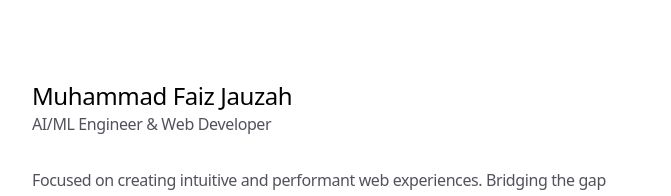
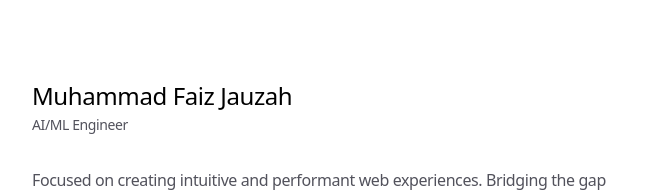
Before and after one commit to faizjauzah/personal-portofolio, a Next.js app: page / in a window 1280 px wide. Shown: the top 196 px of the page, without its empty margins (304-975 px from the left). Built offline with nearby package versions, Linux system fonts and the light colour scheme.

Commit message:
fix: add text-loop to title

```diff
--- a/app/header.tsx
+++ b/app/header.tsx
@@ -1,5 +1,5 @@
 'use client'
-import { TextEffect } from '@/components/ui/text-effect'
+import { TextLoop } from '@/components/ui/text-loop'
 import Link from 'next/link'
 
 export function Header() {
@@ -9,15 +9,13 @@ export function Header() {
         <Link href="/" className="font-medium text-black dark:text-white text-xl sm:text-2xl">
           Muhammad Faiz Jauzah
         </Link>
-        <TextEffect
-          as="p"
-          preset="fade"
-          per="char"
-          className="text-zinc-600 dark:text-zinc-500"
-          delay={0.5}
-        >
-          AI/ML Engineer & Web Developer
-        </TextEffect>
+        <div className="text-zinc-600 dark:text-zinc-500">
+          <TextLoop className="text-sm text-zinc-600 dark:text-zinc-500" interval={2}>
+            <span>AI/ML Engineer</span>
+            <span>Web Developer</span>
+          </TextLoop>
+          <span className="sr-only">AI/ML Engineer & Web Developer</span>
+        </div>
       </div>
     </header>
   )
```
